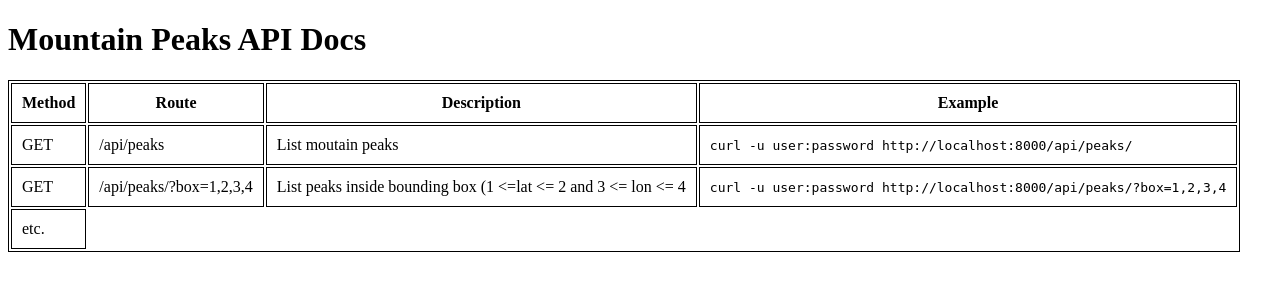
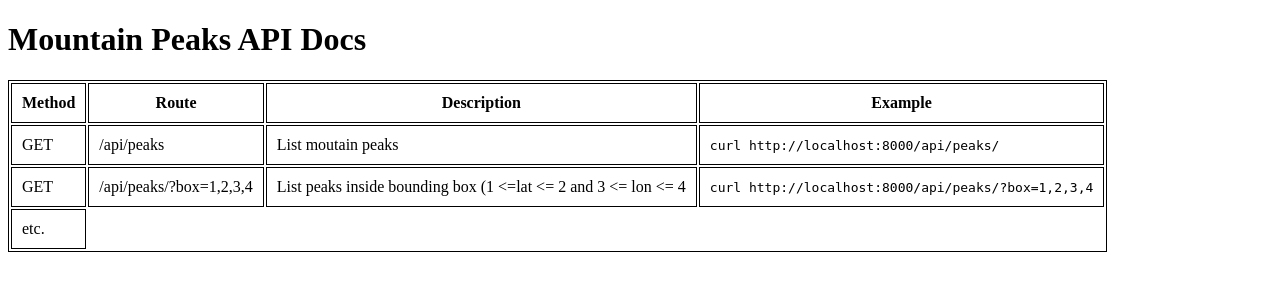
Before and after one commit to luc-phan/mountain-peaks, a Django app: page /docs/ in a window 1280 px wide. Shown: the top 300 px of the page. Run offline with Django 3.2, Linux system fonts and the light colour scheme.

Commit message:
fix: remove credentials from example

```diff
--- a/web-service/mysite/mountainpeaks/templates/mountainpeaks/docs.html
+++ b/web-service/mysite/mountainpeaks/templates/mountainpeaks/docs.html
@@ -26,13 +26,13 @@
                 <td>GET</td>
                 <td>/api/peaks</td>
                 <td>List moutain peaks</td>
-                <td><code>curl -u user:password http://localhost:8000/api/peaks/</code></td>
+                <td><code>curl http://localhost:8000/api/peaks/</code></td>
             </tr>
             <tr>
                 <td>GET</td>
                 <td>/api/peaks/?box=1,2,3,4</td>
                 <td>List peaks inside bounding box (1 <=lat <= 2 and 3 <= lon <= 4</td>
-                <td><code>curl -u user:password http://localhost:8000/api/peaks/?box=1,2,3,4</code></td>
+                <td><code>curl http://localhost:8000/api/peaks/?box=1,2,3,4</code></td>
             </tr>
             <tr>
                 <td>etc.</td>
```
